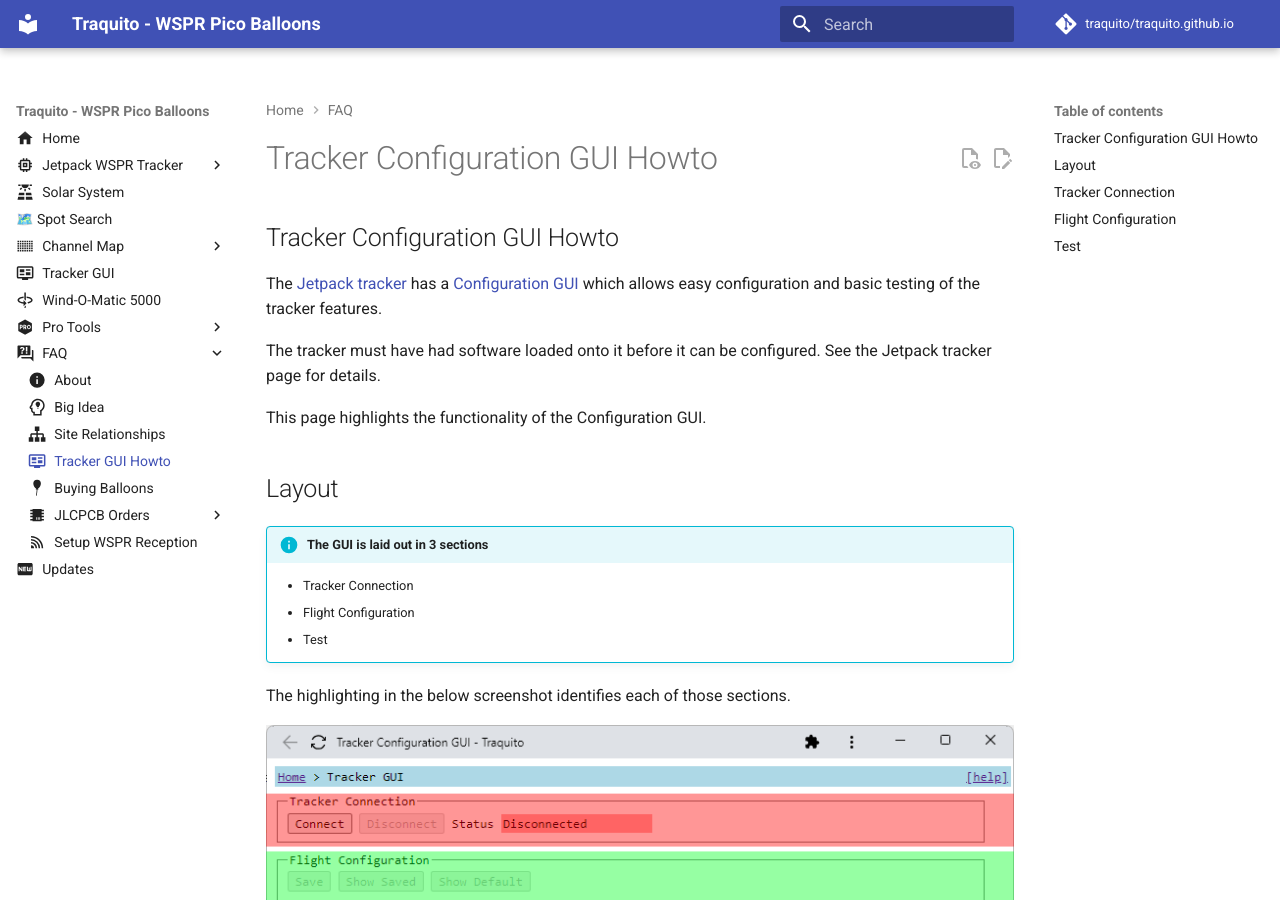
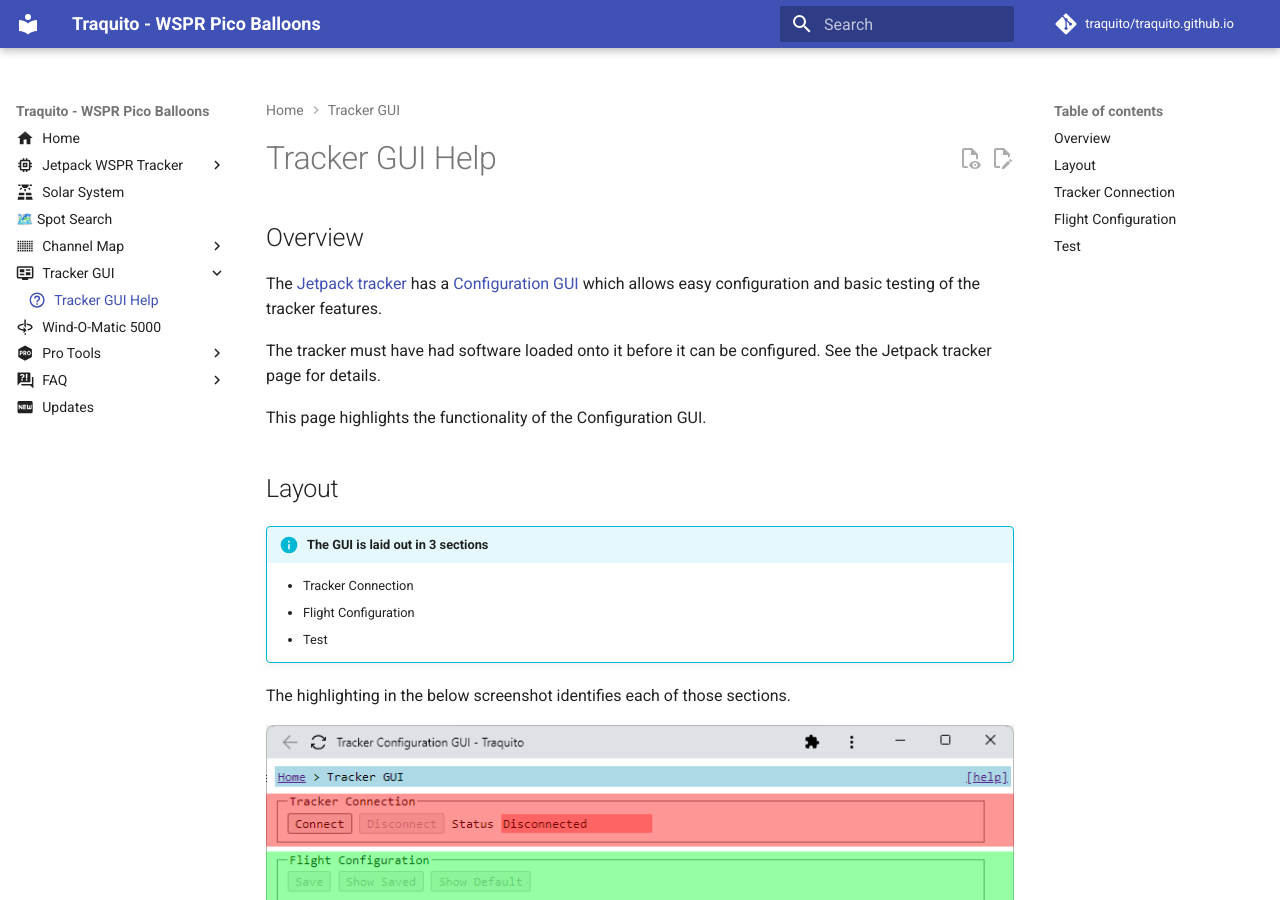
Before and after one commit to traquito/traquito.github.io, an MkDocs documentation site: the page built from docs/trackergui/help/README.md, in a window 1280 px wide and 900 px high. Built offline with MkDocs 1.6.1 and Material for MkDocs 9.7.7, drawn with Linux system fonts in a browser that asks for light colours; comment, search, counter and statistics services are not loaded.

Commit message:
move tracker gui help under tracker gui

```diff
--- a/docs/faq/trackergui/README.md
+++ b/docs/trackergui/help/README.md
@@ -1,10 +1,10 @@
 ---
-icon: material/television-guide
+icon: material/help-circle-outline
 ---
 
-# Tracker Configuration GUI Howto
+# Tracker GUI Help
 
-## Tracker Configuration GUI Howto
+## Overview
 
 The [Jetpack tracker](../../tracker/README.md) has a [Configuration GUI](../../trackergui/README.md) which allows easy configuration and basic testing of the tracker features.
 
@@ -104,7 +104,7 @@
 Send WSPR Message
 This control allows you to send a Regular Type 1 WSPR message using your tracker.
 
-You likely want to be able to [receive and decode](../receiving/README.md) WSPR messages if you intend to use this functionality.
+You likely want to be able to [receive and decode](../../faq/receiving/README.md) WSPR messages if you intend to use this functionality.
 
 Be sure you have at least small antennas (eg 3 inches) soldered to the transmitter antenna pads.
 
--- a/mkdocs.yml
+++ b/mkdocs.yml
@@ -68,7 +68,9 @@
   - Channel Map:
     - Channel Map: channelmap/README.md
     - Channel Map Help: channelmap/help/README.md
-  - Tracker GUI: trackergui/README.md
+  - Tracker GUI:
+    - Tracker GUI: trackergui/README.md
+    - Tracker GUI Help: trackergui/help/README.md
   - Wind-O-Matic 5000: WOM5000/README.md
   - Pro Tools:
     - pro/README.md
@@ -84,7 +86,6 @@
     - About: faq/about/README.md
     - Big Idea: faq/bigidea/README.md
     - Site Relationships: faq/sites/README.md
-    - Tracker GUI Howto: faq/trackergui/README.md
     - Buying Balloons: faq/balloons/buying/README.md
     - JLCPCB Orders:
       - faq/jlcpcb/README.md
```
Also changed, not shown: docs/channelmap/README.md (+0 -1 lines), docs/tracker/README.md (+3 -3 lines), docs/tracker/V1/README.md (+1 -1 lines), docs/trackergui/help/config_1.png (renamed from docs/faq/trackergui/config_1.png), docs/trackergui/help/config_2.png (renamed from docs/faq/trackergui/config_2.png), docs/trackergui/help/config_3.png (renamed from docs/faq/trackergui/config_3.png), docs/trackergui/help/configuration.png (renamed from docs/faq/trackergui/configuration.png), docs/trackergui/help/connection_1.png (renamed from docs/faq/trackergui/connection_1.png), docs/trackergui/help/connection_2.png (renamed from docs/faq/trackergui/connection_2.png), docs/trackergui/help/connection_2_pre.png (renamed from docs/faq/trackergui/connection_2_pre.png), docs/trackergui/help/connection_3.png (renamed from docs/faq/trackergui/connection_3.png), docs/trackergui/help/connection_4.png (renamed from docs/faq/trackergui/connection_4.png), docs/trackergui/help/gps_1.png (renamed from docs/faq/trackergui/gps_1.png), docs/trackergui/help/gui_layout.png (renamed from docs/faq/trackergui/gui_layout.png), 4 more files.
